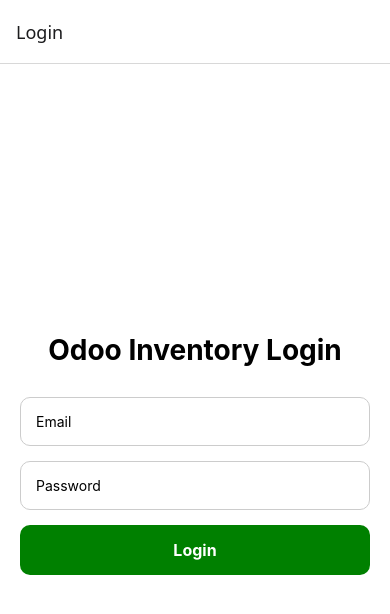
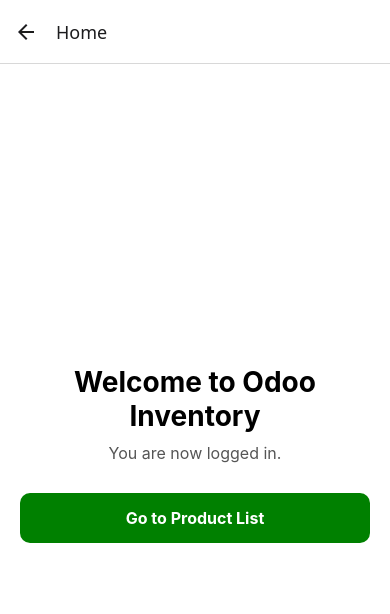
Before and after one commit to vinodiNK/Inventory_app, a React Native app: screen /Home in a window 390 px wide. Shown: the top 614 px of the page. Built offline with nearby package versions, Linux system fonts and the light colour scheme.

Commit message:
create a home

```diff
--- a/src/navigation/AppNavigator.js
+++ b/src/navigation/AppNavigator.js
@@ -3,6 +3,7 @@
 
 import AddProductScreen from "../screens/AddProductScreen";
 import EditProductScreen from "../screens/EditProductScreen";
+import HomeScreen from "../screens/HomeScreen";
 import LoginScreen from "../screens/LoginScreen";
 import ProductListScreen from "../screens/ProductListScreen";
 
@@ -16,6 +17,12 @@
           name="Login"
           component={LoginScreen}
           options={{ title: "Login" }}
+        />
+
+        <Stack.Screen
+          name="Home"
+          component={HomeScreen}
+          options={{ title: "Home" }}
         />
 
         <Stack.Screen
--- /dev/null
+++ b/src/screens/HomeScreen.js
@@ -0,0 +1,66 @@
+import {
+    StyleSheet,
+    Text,
+    TouchableOpacity,
+    View,
+} from "react-native";
+
+export default function HomeScreen({ navigation, route }) {
+  const uid = route?.params?.uid;
+
+  return (
+    <View style={styles.container}>
+      <Text style={styles.title}>Welcome to Odoo Inventory</Text>
+      <Text style={styles.subtitle}>
+        You are now logged in.
+      </Text>
+
+      <TouchableOpacity
+        style={styles.button}
+        onPress={() =>
+          navigation.navigate("Products", {
+            uid,
+          })
+        }
+      >
+        <Text style={styles.buttonText}>
+          Go to Product List
+        </Text>
+      </TouchableOpacity>
+    </View>
+  );
+}
+
+const styles = StyleSheet.create({
+  container: {
+    flex: 1,
+    justifyContent: "center",
+    alignItems: "center",
+    padding: 20,
+    backgroundColor: "white",
+  },
+  title: {
+    fontSize: 28,
+    fontWeight: "bold",
+    marginBottom: 10,
+    textAlign: "center",
+  },
+  subtitle: {
+    fontSize: 16,
+    color: "#555",
+    marginBottom: 30,
+    textAlign: "center",
+  },
+  button: {
+    backgroundColor: "green",
+    padding: 15,
+    borderRadius: 10,
+    alignItems: "center",
+    width: "100%",
+  },
+  buttonText: {
+    color: "white",
+    fontSize: 16,
+    fontWeight: "bold",
+  },
+});
--- a/src/screens/LoginScreen.js
+++ b/src/screens/LoginScreen.js
@@ -27,7 +27,7 @@
 
     if (uid) {
       navigation.replace(
-        "Products",
+        "Home",
         {
           uid,
         }
```
Lines whose indentation alone changed are shown as unchanged.
